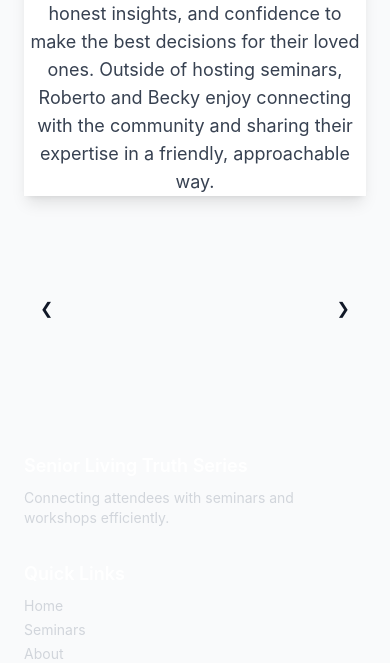
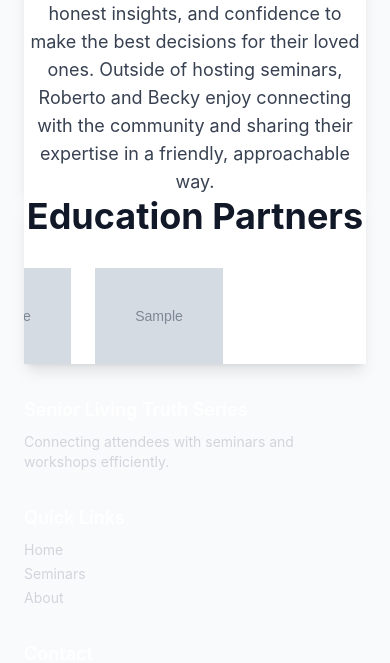
Before and after one commit to Alex-Seda/slts-django, a Django app: page / in a window 390 px wide. Shown: the part 1405-2068 px from the top of the page. Run offline with Django 5.2, Linux system fonts and the light colour scheme; tables that the repository leaves empty hold one stand-in row (values such as "Sample post"); grey boxes marked "Sample" are stand-in pictures; style sheets or scripts are compiled from the project's sources; some libraries are stand-ins or nearby versions.

Commit message:
Fix desktop education partners carousel UI

```diff
--- a/slts/templates/slts/pages/home.html
+++ b/slts/templates/slts/pages/home.html
@@ -111,30 +111,54 @@
   </section>
 
 
-  <div id="carousel" class="relative w-full" data-carousel="slide">
-    <!-- Carousel wrapper -->
-    <div class="relative h-56 overflow-hidden rounded-lg md:h-96">
-      {% for partner in education_partners %}
-        <div class="hidden duration-700 ease-in-out" data-carousel-item>
-          <img src="{{ partner.image.url }}"
-              href="{{ partner.url }}"
-              class="absolute block w-full h-full object-cover"
-              alt="Slide {{ forloop.counter }}">
-        </div>
-      {% endfor %}
+  <section class="bg-white rounded-2xl p-10 shadow-lg mt-16 overflow-hidden">
+    <h2 class="text-4xl text-center font-bold text-gray-900 mb-8">Education Partners</h2>
+
+    <div id="carousel-container" class="relative w-full overflow-hidden">
+      <div id="carousel-track" class="flex gap-6">
+        {% for partner in education_partners %}
+          <a {% if partner.url != '' %} href="{{ partner.url }}" {% endif %} target="_blank"
+            class="flex-shrink-0 w-1/3 sm:w-1/3 md:w-1/5">
+            <img src="{{ partner.image.url }}" alt="{{ partner.name }}"
+                class="object-contain w-full h-24 mx-auto">
+          </a>
+        {% endfor %}
+
+        {% for partner in education_partners %}
+          <a {% if partner.url != '' %} href="{{ partner.url }}" {% endif %} target="_blank"
+            class="flex-shrink-0 w-1/3 sm:w-1/3 md:w-1/5">
+            <img src="{{ partner.image.url }}" alt="{{ partner.name }}"
+                class="object-contain w-full h-24 mx-auto">
+          </a>
+        {% endfor %}
+      </div>
     </div>
-
-    <!-- Slider controls -->
-    <button type="button" data-carousel-prev class="absolute top-0 left-0 z-30 flex items-center justify-center h-full px-4 cursor-pointer group focus:outline-none">
-      &#10094;
-    </button>
-    <button type="button" data-carousel-next class="absolute top-0 right-0 z-30 flex items-center justify-center h-full px-4 cursor-pointer group focus:outline-none">
-      &#10095;
-    </button>
-  </div>
-
+  </section>
 
 
 </div>
 
+<script>
+const track = document.getElementById('carousel-track');
+const container = document.getElementById('carousel-container');
+
+let speed = 1.5; // pixels per frame
+let offset = 0;
+let animationId;
+
+function step() {
+  offset += speed;
+  if(offset >= track.scrollWidth / 2) offset = 0; // reset for infinite scroll
+  track.style.transform = `translateX(-${offset}px)`;
+  animationId = requestAnimationFrame(step);
+}
+
+// Start animation
+animationId = requestAnimationFrame(step);
+
+// Pause on hover
+container.addEventListener('mouseenter', () => cancelAnimationFrame(animationId));
+container.addEventListener('mouseleave', () => animationId = requestAnimationFrame(step));
+</script>
+
 {% endblock %}
```
